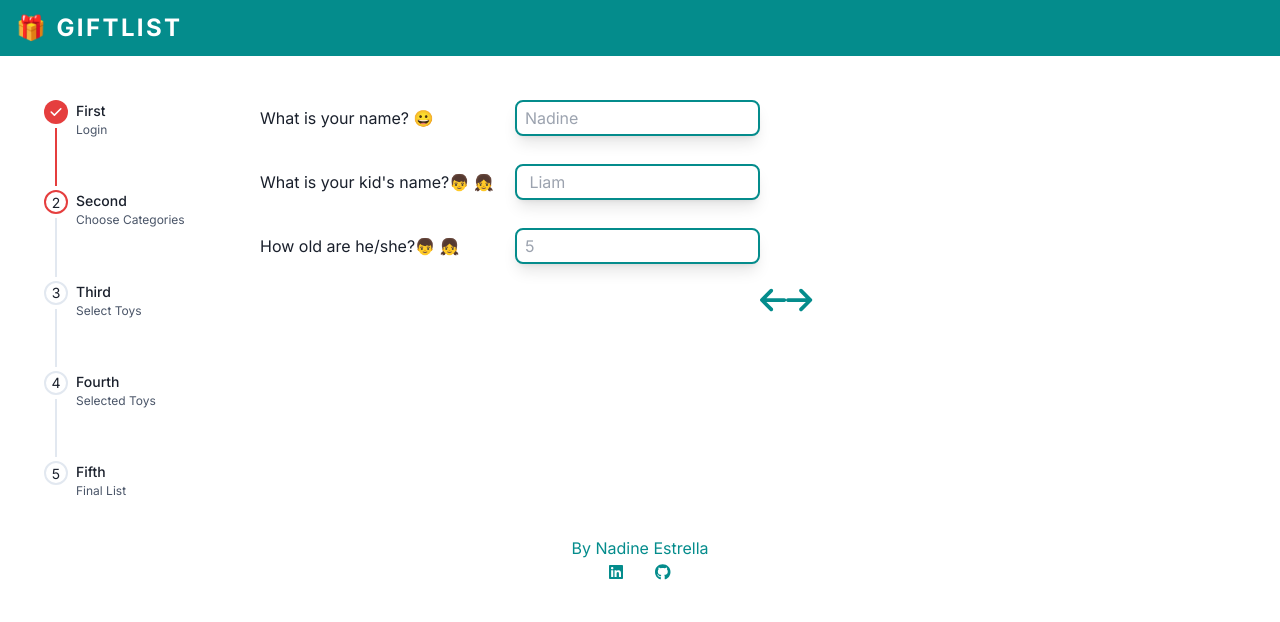
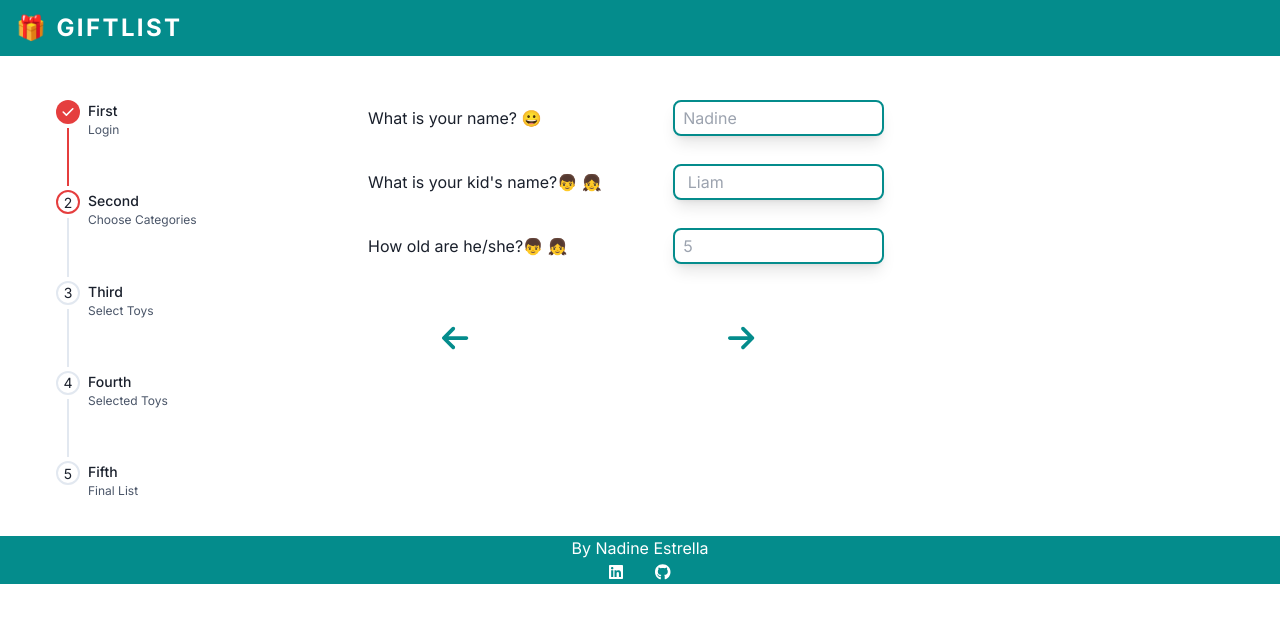
Before and after one commit to nadinestrella/GiftList, a Next.js app: page /login in a window 1280 px wide. Shown: the top 622 px of the page. Built offline with nearby package versions, Linux system fonts and the light colour scheme.

Commit message:
style login

```diff
--- a/src/app/components/Footer.tsx
+++ b/src/app/components/Footer.tsx
@@ -5,7 +5,7 @@ import { faGithub } from '@fortawesome/free-brands-svg-icons';
 
 export const Footer = () => {
   return (
-    <footer className="flex flex-col justify-center items-center relative -bottom-9 text-background3">
+    <footer className="flex flex-col justify-center items-center relative -bottom-9 bg-background3 text-white">
       <p>By Nadine Estrella</p>
 
       <div className="flex flex-row justify-center gap-8">
--- a/src/app/components/Login.tsx
+++ b/src/app/components/Login.tsx
@@ -26,8 +26,8 @@ export const Login: React.FC<LoginProps> = ({
   };
 
   return (
-    <div className="flex flex-col items-center justify-center  gap-4 md:pl-14 ">
-      <form className="flex flex-col gap-4  ">
+    <div className="flex flex-col items-center justify-center  gap-4 md:pl-14">
+      <form className="flex flex-col gap-4">
         <InputForm
           title="What is your name? 😀"
           inputValue={parentName || ''}
--- a/src/app/components/ui/InputForm.tsx
+++ b/src/app/components/ui/InputForm.tsx
@@ -19,14 +19,14 @@ export const InputForm = ({
   maxLength,
 }: InputFormProps) => {
   return (
-    <div className="flex flex-col lg:flex-row lg:items-center gap-4 pb-3">
-      <label className="lg:w-3/4">{title}</label>
+    <div className="flex flex-col lg:flex-row lg:items-center gap-8 pb-3">
+      <label className="lg:w-4/5">{title}</label>
       <input
         placeholder={placeholder}
         value={inputValue}
         onChange={onChange}
         type={type}
-        className="rounded-lg shadow-lg border-2 border-background3 p-1 pl-2  w-3/4 md:w-2/4 lg:w-3/4"
+        className="rounded-lg shadow-lg border-2 border-background3 p-1 pl-2  w-3/4 md:w-3/4 lg:w-3/5"
         required={required}
         maxLength={maxLength}
       ></input>
--- a/src/app/login/page.tsx
+++ b/src/app/login/page.tsx
@@ -82,10 +82,10 @@ export default function Home() {
 
   return (
     <div className="md:flex md:flex-row">
-      <div className="hidden md:inline min-w-40 ml-11 mt-11 ">
+      <div className="hidden md:inline min-w-40 ml-14 mt-11 ">
         <StepperUI step={activeStep} />
       </div>
-
+      <div className="md:ml-14 lg:ml-24">
         <div className="pt-11">
           {activeStep === 1 ? (
             <Login
@@ -132,6 +132,7 @@ export default function Home() {
           goToPrevious={goToPrevious}
         />
       </div>
+    </div>
   );
 }
 
```
Lines whose indentation alone changed are shown as unchanged.
